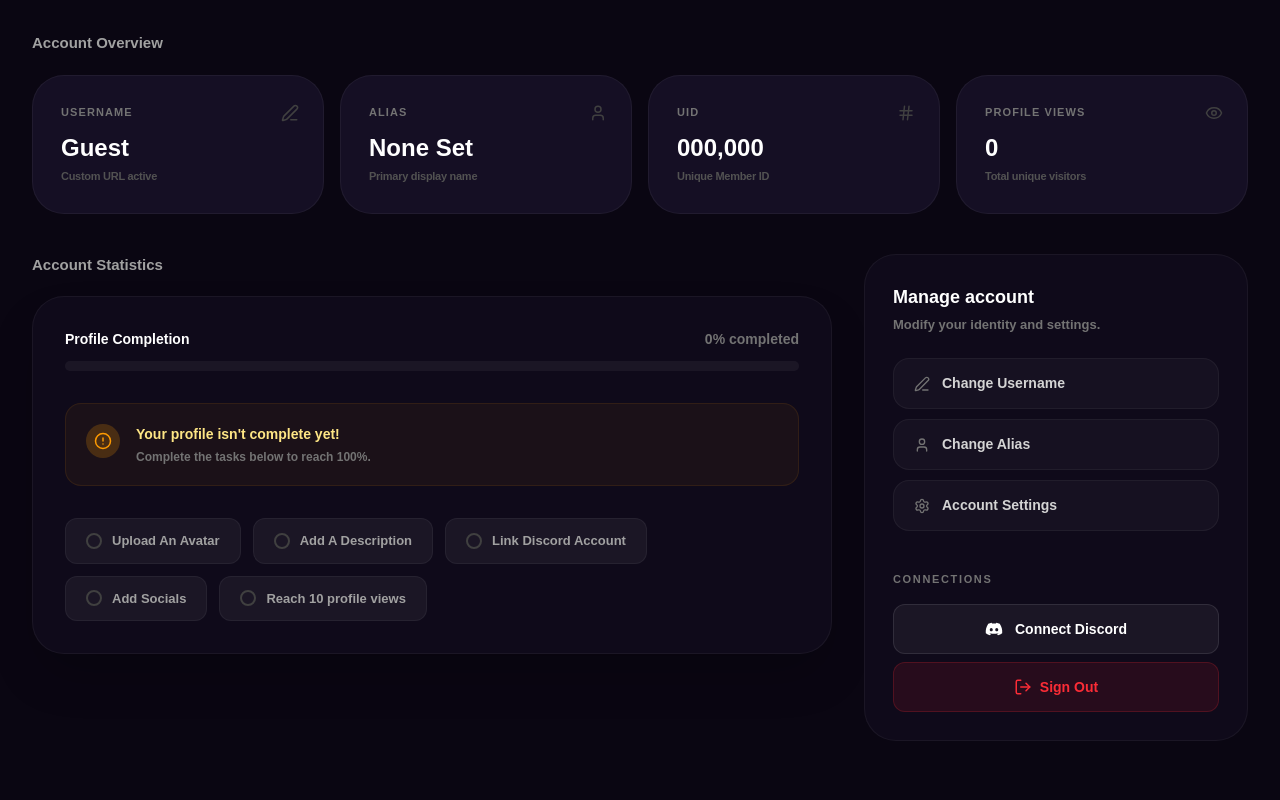
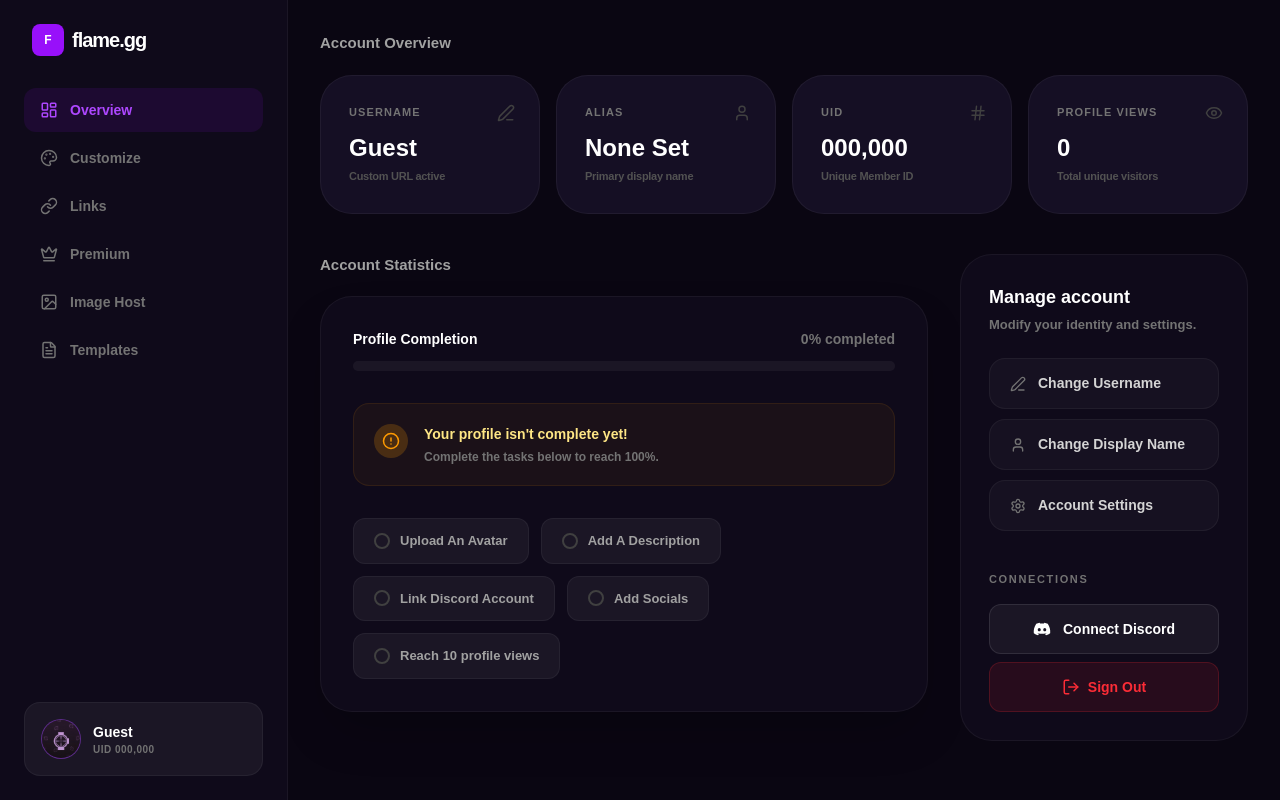
Before and after one commit to flamegg-app/flame.gg, a Next.js app: page /dashboard in a window 1280 px wide. Built offline with nearby package versions, Linux system fonts and the light colour scheme; no server answers; the database is empty; sample sign-in values are in the browser's storage.

Commit message:
feat: add sidebar, modals for username/alias, and completion redirects

```diff
--- a/pages/dashboard/index.tsx
+++ b/pages/dashboard/index.tsx
@@ -2,7 +2,8 @@ import React, { useEffect, useState } from 'react';
 import { supabase } from '../../lib/supabase';
 import {
   User, Hash, Eye, Edit3, Settings,
-  LogOut, CheckCircle2, AlertCircle, ChevronRight
+  LogOut, CheckCircle2, AlertCircle, X,
+  LayoutDashboard, Palette, Link as LinkIcon, Crown, Image as ImageIcon, FileText
 } from 'lucide-react';
 import { FaDiscord } from 'react-icons/fa';
 import { useRouter } from 'next/router';
@@ -11,6 +12,11 @@ export default function DashboardOverview() {
   const router = useRouter();
   const [loading, setLoading] = useState(true);
   const [profile, setProfile] = useState<any>(null);
+
+  // Modal States
+  const [isUsernameOpen, setIsUsernameOpen] = useState(false);
+  const [isAliasOpen, setIsAliasOpen] = useState(false);
+
   const [stats, setStats] = useState({
     completion: 0,
     uid: "000,000",
@@ -22,7 +28,6 @@ export default function DashboardOverview() {
       const { data: { user } } = await supabase.auth.getUser();
       if (!user) return router.push('/login');
 
-      // 1. Fetch Profile Data
       const { data: profileData } = await supabase
         .from('profiles')
         .select('*')
@@ -32,11 +37,8 @@ export default function DashboardOverview() {
       if (profileData) {
         setProfile(profileData);
 
-        // 2. Calculate Live UID (Formatting row ID as 000,000)
-        // Note: Assumes your profiles table has a numeric 'id_seq' or uses created_at order
         const formattedUID = String(profileData.id_count || "0").padStart(6, '0').replace(/\B(?=(\d{3})+(?!\d))/g, ",");
 
-        // 3. Calculate Profile Completion %
         const criteria = [
           !!profileData.avatar_url,
           !!profileData.description,
@@ -44,6 +46,7 @@ export default function DashboardOverview() {
           !!profileData.socials,
           (profileData.views >= 10)
         ];
+
         const completedCount = criteria.filter(Boolean).length;
         const completionPercentage = (completedCount / criteria.length) * 100;
 
@@ -62,59 +65,66 @@ export default function DashboardOverview() {
   if (loading) return <div className="min-h-screen bg-[#0a0612] flex items-center justify-center text-white font-bold">Loading Stats...</div>;
 
   return (
-    <div className="min-h-screen bg-[#0a0612] text-white p-4 md:p-8 font-['Satoshi',sans-serif]">
-      <div className="max-w-[1400px] mx-auto">
+    <div className="flex min-h-screen bg-[#0a0612] text-white font-['Satoshi',sans-serif]">
 
-        {/* Section: Account Overview */}
+      {/* Sidebar - Inspired by guns.lol UI */}
+      <aside className="w-72 border-r border-white/5 bg-[#0f0a1a] p-6 hidden lg:flex flex-col gap-8">
+        <div className="flex items-center gap-2 px-2">
+          <div className="w-8 h-8 bg-purple-600 rounded-lg flex items-center justify-center">
+            <span className="font-black text-xs text-white">F</span>
+          </div>
+          <span className="font-black text-xl tracking-tighter">flame.gg</span>
+        </div>
+
+        <nav className="space-y-1">
+          <SidebarLink icon={<LayoutDashboard size={18}/>} label="Overview" active />
+          <SidebarLink icon={<Palette size={18}/>} label="Customize" onClick={() => router.push('/dashboard/customize')} />
+          <SidebarLink icon={<LinkIcon size={18}/>} label="Links" />
+          <SidebarLink icon={<Crown size={18}/>} label="Premium" />
+          <SidebarLink icon={<ImageIcon size={18}/>} label="Image Host" />
+          <SidebarLink icon={<FileText size={18}/>} label="Templates" />
+        </nav>
+
+        <div className="mt-auto bg-white/5 p-4 rounded-2xl border border-white/5">
+          <div className="flex items-center gap-3">
+            <div className="w-10 h-10 rounded-full bg-purple-500/20 border border-purple-500/30 overflow-hidden">
+              <img src={profile?.avatar_url || '/logo.webp'} className="w-full h-full object-cover" alt="pfp" />
+            </div>
+            <div className="overflow-hidden">
+              <p className="font-black text-sm truncate">{profile?.username || "Guest"}</p>
+              <p className="text-[10px] text-neutral-500 font-bold uppercase tracking-wider">UID {stats.uid}</p>
+            </div>
+          </div>
+        </div>
+      </aside>
+
+      {/* Main Content Area */}
+      <div className="flex-1 overflow-y-auto">
+        <div className="max-w-[1400px] mx-auto p-4 md:p-8">
+
           <section className="mb-10">
             <h2 className="text-[15px] font-bold mb-5 text-neutral-400">Account Overview</h2>
             <div className="grid grid-cols-1 sm:grid-cols-2 lg:grid-cols-4 gap-4">
-            <StatCard
-              title="Username"
-              value={profile?.username || "Guest"}
-              sub="Custom URL active"
-              icon={<Edit3 size={18}/>}
-            />
-            <StatCard
-              title="Alias"
-              value={profile?.alias || "None Set"}
-              sub="Primary display name"
-              icon={<User size={18}/>}
-            />
-            <StatCard
-              title="UID"
-              value={stats.uid}
-              sub="Unique Member ID"
-              icon={<Hash size={18}/>}
-            />
-            <StatCard
-              title="Profile Views"
-              value={stats.views.toLocaleString()}
-              sub="Total unique visitors"
-              icon={<Eye size={18}/>}
-            />
+              <StatCard title="Username" value={profile?.username || "Guest"} sub="Custom URL active" icon={<Edit3 size={18}/>} />
+              <StatCard title="Alias" value={profile?.alias || "None Set"} sub="Primary display name" icon={<User size={18}/>} />
+              <StatCard title="UID" value={stats.uid} sub="Unique Member ID" icon={<Hash size={18}/>} />
+              <StatCard title="Profile Views" value={stats.views.toLocaleString()} sub="Total unique visitors" icon={<Eye size={18}/>} />
             </div>
           </section>
 
           <div className="grid grid-cols-1 lg:grid-cols-12 gap-8">
-
-          {/* Left Column: Account Statistics */}
             <div className="lg:col-span-8 space-y-8">
               <section>
                 <h2 className="text-[15px] font-bold mb-5 text-neutral-400">Account Statistics</h2>
                 <div className="bg-[#0f0a1a] border border-white/5 rounded-[2rem] p-8 shadow-2xl">
 
-                {/* Live Progress Bar */}
                   <div className="mb-8">
                     <div className="flex justify-between items-center mb-3">
                       <span className="font-bold text-sm">Profile Completion</span>
                       <span className="text-neutral-500 text-sm font-bold">{stats.completion}% completed</span>
                     </div>
                     <div className="w-full bg-white/5 h-2.5 rounded-full overflow-hidden">
-                    <div
-                      className="bg-purple-600 h-full transition-all duration-700 shadow-[0_0_20px_rgba(147,51,234,0.4)]"
-                      style={{ width: `${stats.completion}%` }}
-                    />
+                      <div className="bg-purple-600 h-full transition-all duration-700 shadow-[0_0_20px_rgba(147,51,234,0.4)]" style={{ width: `${stats.completion}%` }} />
                     </div>
                   </div>
 
@@ -130,27 +140,25 @@ export default function DashboardOverview() {
                     </div>
                   )}
 
-                {/* Live Completion Badges */}
                   <div className="flex flex-wrap gap-3">
-                  <CompletionBadge text="Upload An Avatar" active={!!profile?.avatar_url} />
-                  <CompletionBadge text="Add A Description" active={!!profile?.description} />
+                    <CompletionBadge text="Upload An Avatar" active={!!profile?.avatar_url} onClick={() => router.push('/dashboard/customize')} />
+                    <CompletionBadge text="Add A Description" active={!!profile?.description} onClick={() => router.push('/dashboard/customize')} />
                     <CompletionBadge text="Link Discord Account" active={!!profile?.discord_id} />
-                  <CompletionBadge text="Add Socials" active={!!profile?.socials} />
+                    <CompletionBadge text="Add Socials" active={!!profile?.socials} onClick={() => router.push('/dashboard/settings')} />
                     <CompletionBadge text="Reach 10 profile views" active={stats.views >= 10} />
                   </div>
                 </div>
               </section>
             </div>
 
-          {/* Right Column: Manage & Connections */}
             <div className="lg:col-span-4 space-y-6">
               <div className="bg-[#0f0a1a] border border-white/5 rounded-[2rem] p-7">
                 <h3 className="font-black text-lg mb-1 text-white">Manage account</h3>
                 <p className="text-neutral-500 text-[13px] font-bold mb-6">Modify your identity and settings.</p>
 
                 <div className="space-y-2.5">
-                <MenuButton icon={<Edit3 size={16}/>} label="Change Username" onClick={() => router.push('/dashboard/settings')} />
-                <MenuButton icon={<User size={16}/>} label="Change Alias" onClick={() => router.push('/dashboard/customize')} />
+                  <MenuButton icon={<Edit3 size={16}/>} label="Change Username" onClick={() => setIsUsernameOpen(true)} />
+                  <MenuButton icon={<User size={16}/>} label="Change Display Name" onClick={() => setIsAliasOpen(true)} />
                   <MenuButton icon={<Settings size={16}/>} label="Account Settings" onClick={() => router.push('/dashboard/settings')} />
                 </div>
 
@@ -164,24 +172,51 @@ export default function DashboardOverview() {
                     }`}>
                       <FaDiscord size={18}/> {profile?.discord_id ? 'Discord Connected' : 'Connect Discord'}
                     </button>
-                  <button
-                    onClick={async () => { await supabase.auth.signOut(); router.push('/login'); }}
-                    className="w-full bg-red-500/10 border border-red-500/20 text-red-500 py-3.5 rounded-xl font-black text-sm hover:bg-red-500/20 transition-all flex items-center justify-center gap-2"
-                  >
+                    <button onClick={async () => { await supabase.auth.signOut(); router.push('/login'); }} className="w-full bg-red-500/10 border border-red-500/20 text-red-500 py-3.5 rounded-xl font-black text-sm hover:bg-red-500/20 transition-all flex items-center justify-center gap-2">
                       <LogOut size={18} /> Sign Out
                     </button>
                   </div>
                 </div>
               </div>
             </div>
+          </div>
+        </div>
+      </div>
 
+      {/* Popups (Modals) */}
+      <Modal isOpen={isUsernameOpen} onClose={() => setIsUsernameOpen(false)} title="Change Username" placeholder="New username..." />
+      <Modal isOpen={isAliasOpen} onClose={() => setIsAliasOpen(false)} title="Change Display Name" placeholder="New display name..." />
     </div>
+  );
+}
+
+// Sub-components
+function SidebarLink({ icon, label, active, onClick }: any) {
+  return (
+    <button onClick={onClick} className={`w-full flex items-center gap-3 px-4 py-3 rounded-xl font-bold text-sm transition-all ${
+      active ? 'bg-purple-600/10 text-purple-500' : 'text-neutral-500 hover:text-neutral-300 hover:bg-white/5'
+    }`}>
+      {icon} {label}
+    </button>
+  );
+}
+
+function Modal({ isOpen, onClose, title, placeholder }: any) {
+  if (!isOpen) return null;
+  return (
+    <div className="fixed inset-0 z-50 flex items-center justify-center bg-black/60 backdrop-blur-sm p-4">
+      <div className="bg-[#0f0a1a] border border-white/10 w-full max-w-md rounded-[2.5rem] p-8 shadow-3xl">
+        <div className="flex justify-between items-center mb-6">
+          <h3 className="text-xl font-black">{title}</h3>
+          <button onClick={onClose} className="p-2 hover:bg-white/5 rounded-full"><X size={20}/></button>
+        </div>
+        <input className="w-full bg-[#0a0612] border border-white/5 p-4 rounded-2xl mb-6 focus:border-purple-500/50 outline-none transition-all font-bold text-white" placeholder={placeholder} />
+        <button className="w-full bg-purple-600 py-4 rounded-2xl font-black hover:bg-purple-500 transition-all text-white">Save Changes</button>
       </div>
     </div>
   );
 }
 
-// Keep sub-components simple
 function StatCard({ title, value, sub, icon }: any) {
   return (
     <div className="bg-[#150f24] border border-white/5 p-7 rounded-[2rem] relative group hover:border-purple-500/20 transition-all">
@@ -195,12 +230,12 @@ function StatCard({ title, value, sub, icon }: any) {
   );
 }
 
-function CompletionBadge({ text, active }: { text: string; active: boolean }) {
+function CompletionBadge({ text, active, onClick }: { text: string; active: boolean; onClick?: () => void }) {
   return (
-    <div className={`flex items-center gap-2.5 px-5 py-3 rounded-xl border text-[13px] font-bold transition-all ${
+    <div onClick={onClick} className={`flex items-center gap-2.5 px-5 py-3 rounded-xl border text-[13px] font-bold transition-all cursor-pointer ${
       active
       ? 'bg-green-500/5 border-green-500/10 text-green-500'
-      : 'bg-white/5 border-white/5 text-neutral-400'
+      : 'bg-white/5 border-white/5 text-neutral-400 hover:bg-white/10'
     }`}>
       {active ? <CheckCircle2 size={16} /> : <div className="w-4 h-4 rounded-full border-2 border-neutral-700" />}
       <span>{text}</span>
```
Lines whose indentation alone changed are shown as unchanged.
